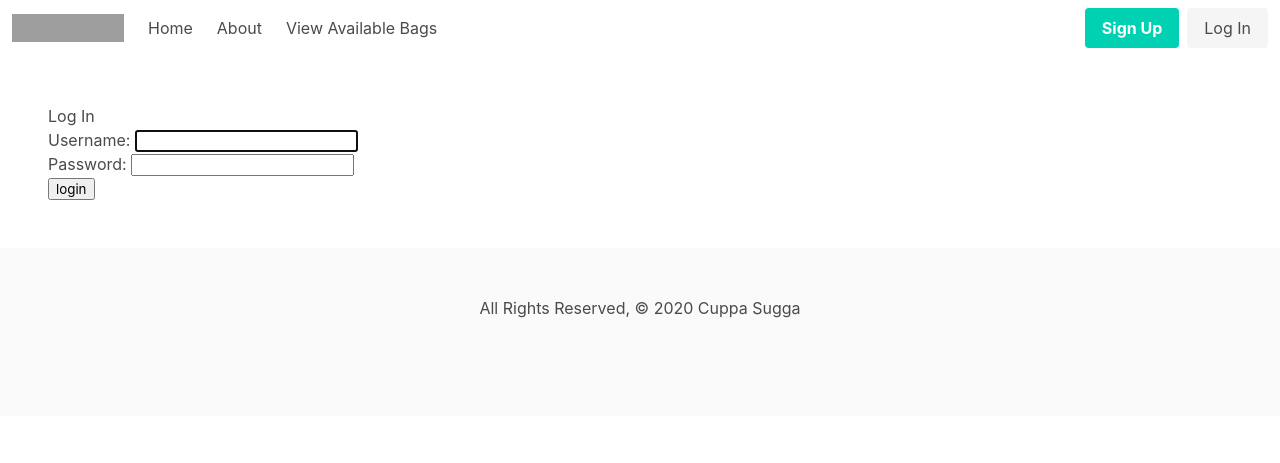
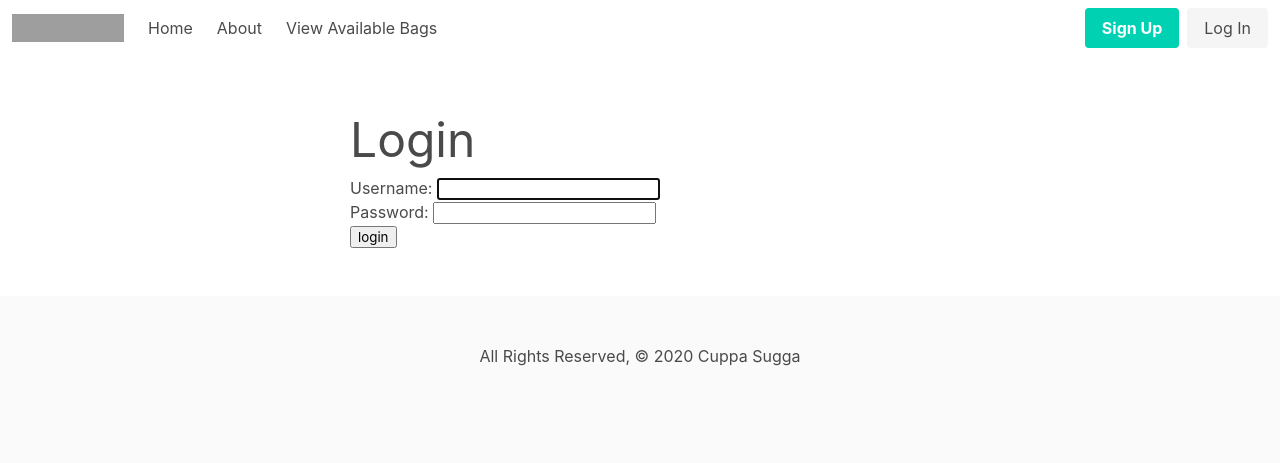
Before and after one commit to nikitamadora/cuppasugga, a Django app: page /accounts/login/ in a window 1280 px wide. Shown: the top 463 px of the page. Run offline with Django 3.2, Linux system fonts and the light colour scheme; some libraries are stand-ins or nearby versions; some web fonts are replaced; grey boxes are pictures that could not be loaded.

Commit message:
Adds base css to login.html

```diff
--- a/cuppasugga/main_app/static/css/style.css
+++ b/cuppasugga/main_app/static/css/style.css
@@ -55,6 +55,10 @@ font-family: 'Gamja Flower', cursive; */
 #team-profiles {
   margin: 25px;
 }
+
+/* #login-form #id_username label {
+
+} */
 
 @media screen and (max-width: 768px) {
   #main-hooks {
--- a/cuppasugga/main_app/templates/registration/login.html
+++ b/cuppasugga/main_app/templates/registration/login.html
@@ -1,11 +1,18 @@
 {% extends 'base.html' %}
 {% block content %}
 
-<h1>Log In</h1>
-<form method="post" action="{% url 'login' %}">
-    {% csrf_token %}
-    {{ form.as_p }}
-    <input type="submit" class="btn" value="login">
-    <input type="hidden" name="next" value="{{ next }}">
-</form>
+<div class="columns is-centered">
+  <div class="column is-half">
+    <h1 class="is-size-1">Login</h1>
+    <form id="login-form" method="post" action="{% url 'login' %}">
+      {% csrf_token %}
+      <!-- TODO - For deconstructing the form; build out the rest: -->
+      <!-- <label class="label" for="{{ form.username.id_for_label }}">Username</label> -->
+      {{ form.as_p }}
+      <input type="submit" class="btn" value="login">
+      <input type="hidden" name="next" value="{{ next }}">
+    </form>
+  </div>
+</div>
+
 {% endblock %}
```
